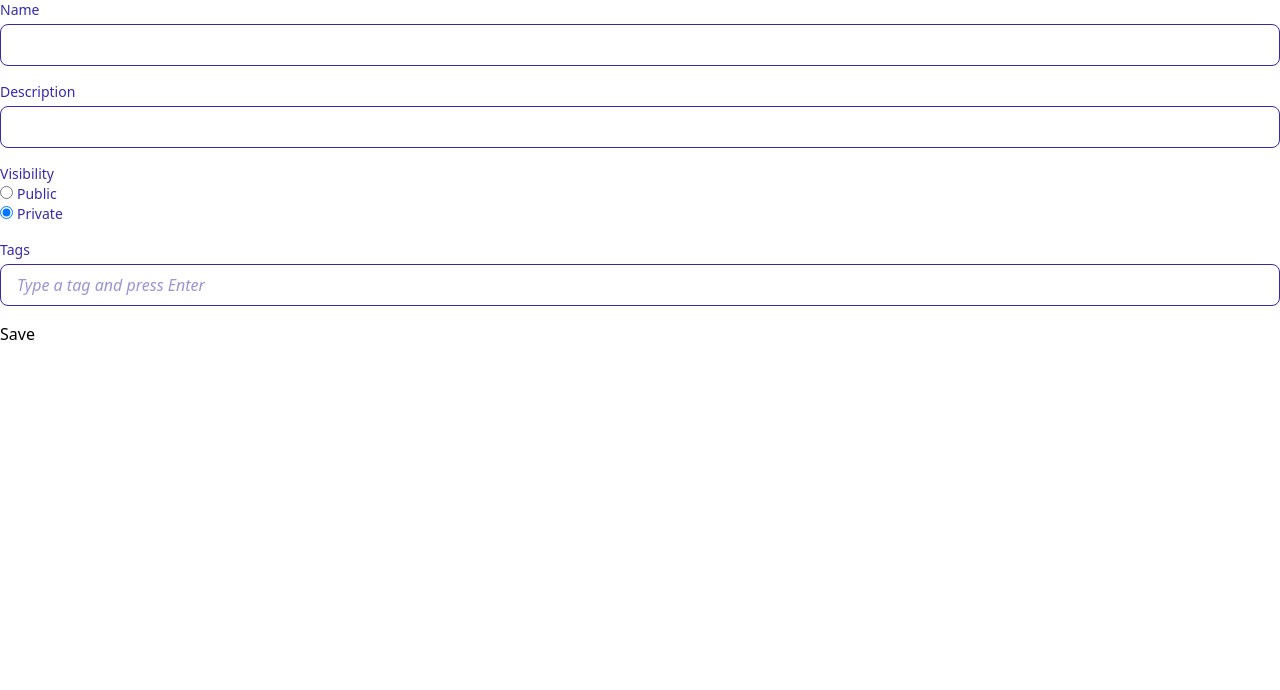
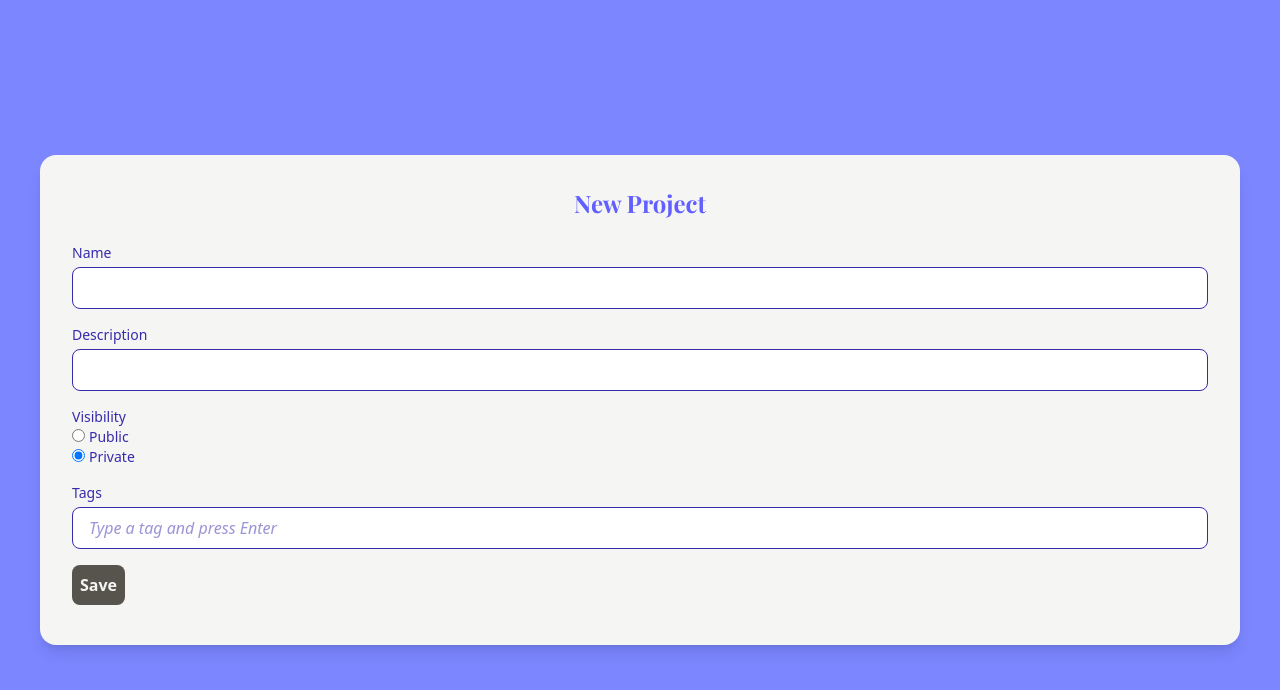
Before and after one commit to ruthiesun/artflow, a React (Vite) app in the folder frontend/: page /projects/new in a window 1280 px wide. Shown: the top 690 px of the page. Built offline with nearby package versions, Linux system fonts and the light colour scheme; a web font is replaced by a local one.

Commit message:
new project form css

```diff
--- a/frontend/src/components/ImageEditor.tsx
+++ b/frontend/src/components/ImageEditor.tsx
@@ -46,7 +46,7 @@ export function ImageEditor({projectName, images, setImages, addDeletedImage}: I
     return (
         <div className="mb-4">
             <label className={labelClass}>Images</label>
-            <div className="rounded-lg bg-white mt-2 mb-2 w-full flex justify-center items-center">
+            <div className="rounded-lg bg-white mt-2 mb-2 w-full flex justify-center items-center sm:justify-start">
                 <DndContext
                     collisionDetection={closestCenter}
                     sensors={sensors}
--- a/frontend/src/pages/EditProjectPage.tsx
+++ b/frontend/src/pages/EditProjectPage.tsx
@@ -115,6 +115,7 @@ export function EditProjectPage() {
             nav("/projects/" + name)
         }
         catch (err) {
+            // todo handle unavailable names without nav
             navToErrorPage(nav, err);
         }
     };
--- a/frontend/src/pages/NewProjectPage.tsx
+++ b/frontend/src/pages/NewProjectPage.tsx
@@ -5,6 +5,10 @@ import {ProjectNameInput} from "../components/ProjectNameInput.tsx";
 import {ProjectDescriptionInput} from "../components/ProjectDescriptionInput.tsx";
 import {ProjectVisibilityRadio} from "../components/ProjectVisibilityRadio.tsx";
 import {ProjectTagInput} from "../components/ProjectTagInput.tsx";
+import {Background, BackgroundBorder} from "../components/Background.tsx";
+import {H1} from "../components/Text.tsx";
+import {SubmitButton} from "../components/Button.tsx";
+import {navToErrorPage} from "./ErrorPage.tsx";
 
 export function NewProjectPage() {
     const [name, setName] = useState<string>("")
@@ -27,23 +31,25 @@ export function NewProjectPage() {
                 nav("/projects/" + createdProject.projectName)
             })
             .catch(err => {
-                setError(err.message)
+                // todo handle unavailable names without nav
+                navToErrorPage(nav, err);
             });
     }
 
-    if (error) return <div>{error}</div>;
-
     return (
+        <Background className="px-10 py-5" content={
+            <BackgroundBorder content={
                 <div>
+                    <H1 content="New Project" />
                     <form onSubmit={handleSubmit}>
                         <ProjectNameInput name={name} setName={setName}/>
                         <ProjectDescriptionInput description={description} setDescription={setDescription}/>
                         <ProjectVisibilityRadio visibility={visibility} setVisibility={setVisibility}/>
                         <ProjectTagInput tags={tags} setTags={setTags}/>
-                <button type="submit">
-                    Save
-                </button>
+                        <SubmitButton type="submit" text="Save" disabled={name.trim() === "" | visibility.trim() === ""} />
                     </form>
                 </div>
+            } />
+        } />
     )
 }
```
Lines whose indentation alone changed are shown as unchanged.
